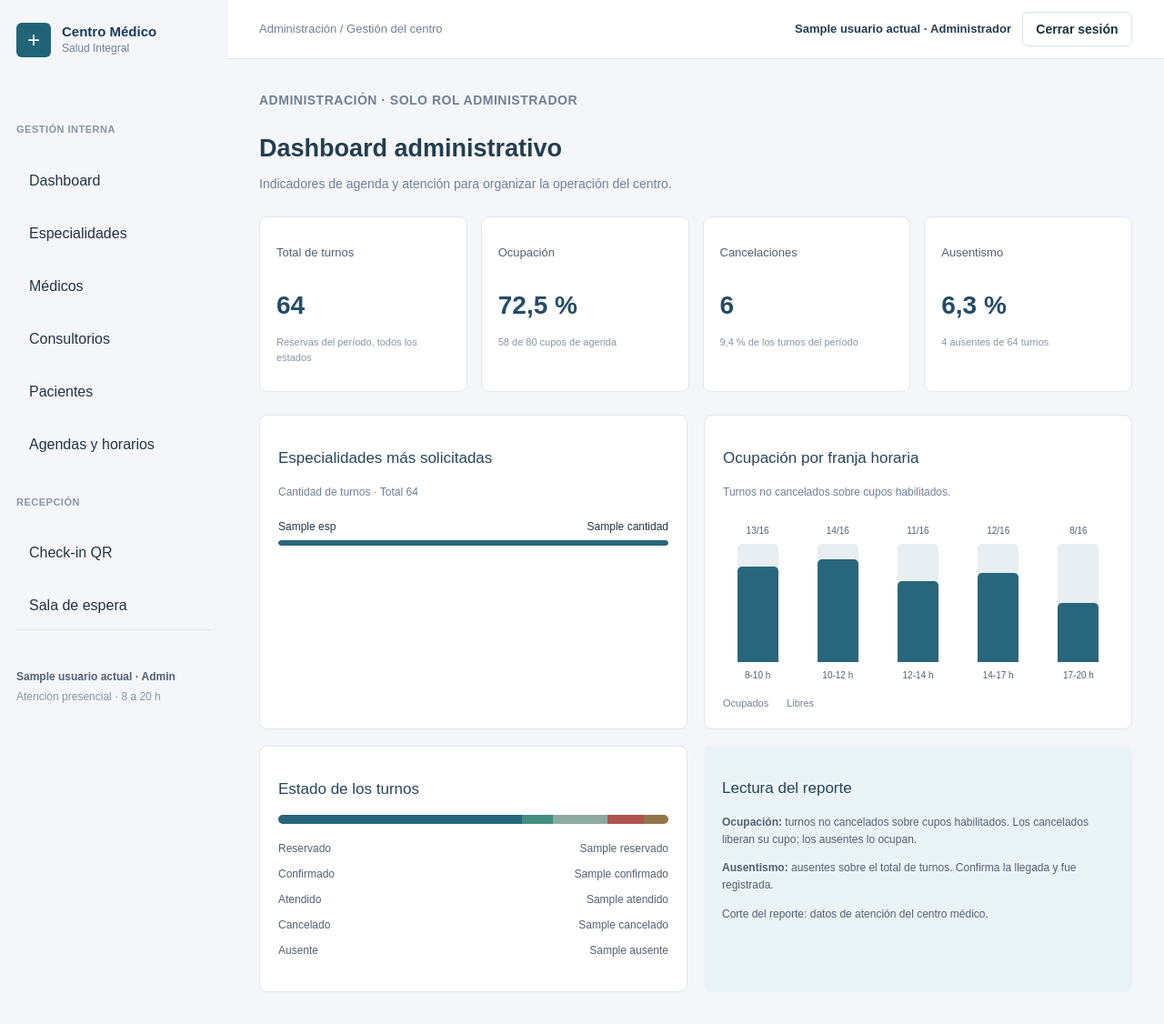
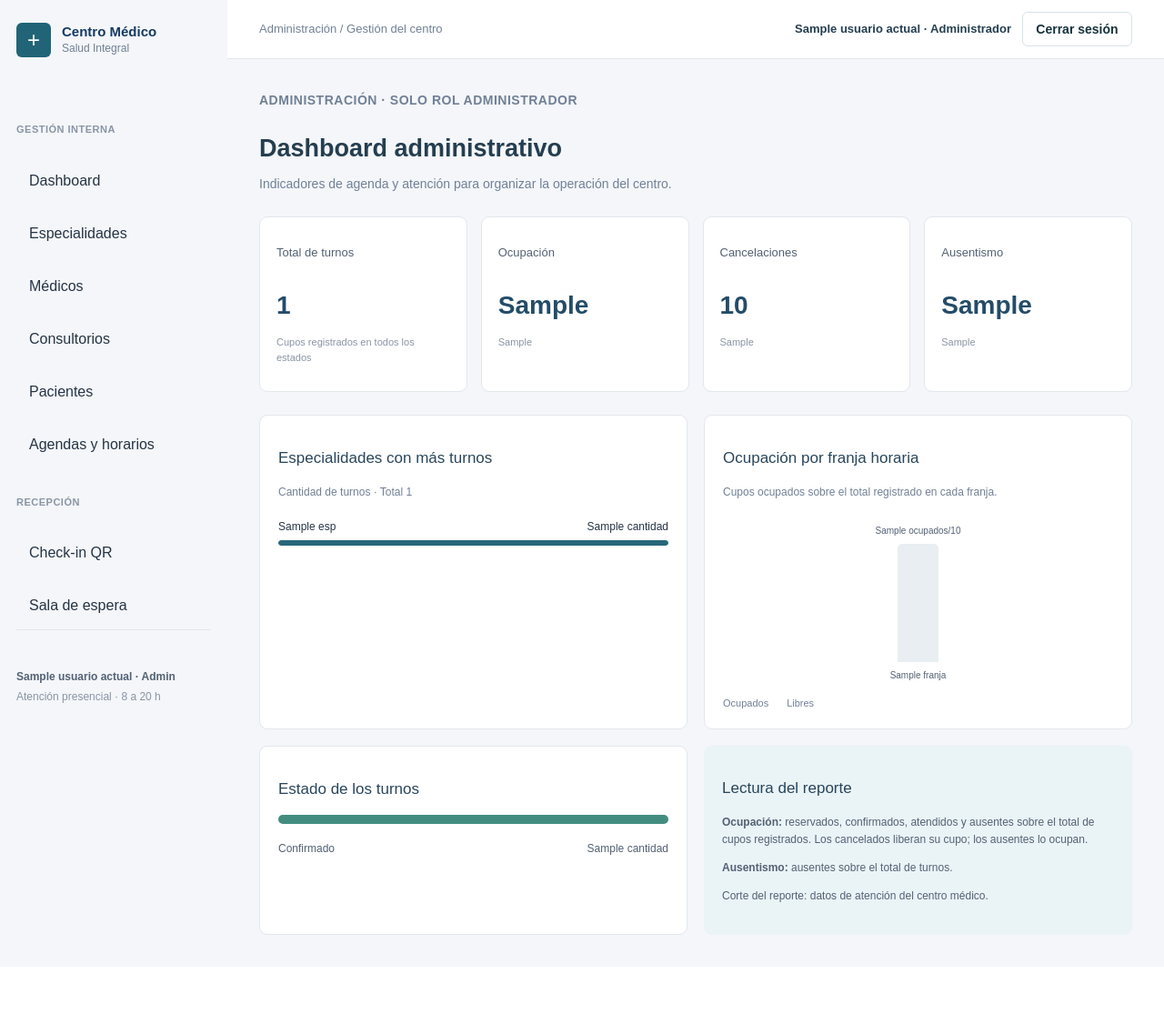
Before and after one commit to Jcasco-Fiuba/centro-medico-salud-integral, a Python web app: template frontend/templates/administracion/dashboard.html in a window 1280 px wide. Shown: the whole page at 91% size. After the commit the page ends 1028 px from the top, so only its background shows below. Run offline with Jinja, Linux system fonts and the light colour scheme; the template is opened without the code that fills it: most values are stand-ins (such as "Sample title", 1, 10 or a date in 2020).

Commit message:
feat: integrar mejoras del dashboard administrativo

```diff
--- a/frontend/static/css/pages/administracion/dashboard.css
+++ b/frontend/static/css/pages/administracion/dashboard.css
@@ -372,6 +372,7 @@
 .barra-horario {
     width: 100%;
     max-width: 45px;
+    height: 130px;
     background-color: #e8eef1;
     border-radius: 5px 5px 0 0;
     position: relative;
@@ -383,36 +384,9 @@
     bottom: 0;
     left: 0;
     width: 100%;
+    height: var(--ocupacion, 0%);
     background-color: #28677b;
     border-radius: 5px 5px 0 0;
-}
-
-.barra-1::before {
-    height: 81%;
-}
-
-.barra-2::before {
-    height: 87%;
-}
-
-.barra-3::before {
-    height: 68%;
-}
-
-.barra-4::before {
-    height: 75%;
-}
-
-.barra-5::before {
-    height: 50%;
-}
-
-.barra-1,
-.barra-2,
-.barra-3,
-.barra-4,
-.barra-5 {
-    height: 130px;
 }
 
 .grafico-leyenda {
@@ -438,28 +412,27 @@
     height: 100%;
 }
 
+.estado-disponible {
+    background-color: #e8eef1;
+}
+
 .estado-reservado {
-    width: 62.5%;
     background-color: #28677b;
 }
 
 .estado-confirmado {
-    width: 7.8%;
     background-color: #438d80;
 }
 
 .estado-atendido {
-    width: 14.1%;
     background-color: #8eaaa0;
 }
 
 .estado-cancelado {
-    width: 9.4%;
     background-color: #ad554e;
 }
 
 .estado-ausente {
-    width: 6.2%;
     background-color: #92764b;
 }
 
--- a/frontend/templates/administracion/dashboard.html
+++ b/frontend/templates/administracion/dashboard.html
@@ -42,26 +42,26 @@
 
                 <article class="indicador">
                     <h2>Total de turnos</h2>
-                    <p class="indicador-valor">{{ metricas.total_turnos if metricas and 'total_turnos' in metricas else 64 }}</p>
-                    <p>Reservas del período, todos los estados</p>
+                    <p class="indicador-valor">{{ metricas.total_turnos }}</p>
+                    <p>Cupos registrados en todos los estados</p>
                 </article>
 
                 <article class="indicador">
                     <h2>Ocupación</h2>
-                    <p class="indicador-valor">{{ metricas.ocupacion_porcentaje if metricas and 'ocupacion_porcentaje' in metricas else '72,5 %' }}</p>
-                    <p>{{ metricas.ocupacion_detalle if metricas and 'ocupacion_detalle' in metricas else '58 de 80 cupos de agenda' }}</p>
+                    <p class="indicador-valor">{{ metricas.ocupacion_porcentaje }}</p>
+                    <p>{{ metricas.ocupacion_detalle }}</p>
                 </article>
 
                 <article class="indicador">
                     <h2>Cancelaciones</h2>
-                    <p class="indicador-valor">{{ metricas.cancelaciones_total if metricas and 'cancelaciones_total' in metricas else 6 }}</p>
-                    <p>{{ metricas.cancelaciones_porcentaje if metricas and 'cancelaciones_porcentaje' in metricas else '9,4 % de los turnos del período' }}</p>
+                    <p class="indicador-valor">{{ metricas.cancelaciones_total }}</p>
+                    <p>{{ metricas.cancelaciones_porcentaje }}</p>
                 </article>
 
                 <article class="indicador">
                     <h2>Ausentismo</h2>
-                    <p class="indicador-valor">{{ metricas.ausentismo_porcentaje if metricas and 'ausentismo_porcentaje' in metricas else '6,3 %' }}</p>
-                    <p>{{ metricas.ausentismo_detalle if metricas and 'ausentismo_detalle' in metricas else '4 ausentes de 64 turnos' }}</p>
+                    <p class="indicador-valor">{{ metricas.ausentismo_porcentaje }}</p>
+                    <p>{{ metricas.ausentismo_detalle }}</p>
                 </article>
 
             </section>
@@ -73,9 +73,9 @@
                 <!-- ESPECIALIDADES -->
                 <article class="panel estadistica-especialidades">
 
-                    <h2>Especialidades más solicitadas</h2>
+                    <h2>Especialidades con más turnos</h2>
 
-                    <p>Cantidad de turnos · Total {{ metricas.total_turnos if metricas and 'total_turnos' in metricas else 64 }}</p>
+                    <p>Cantidad de turnos · Total {{ metricas.total_turnos }}</p>
 
                     {% if metricas and metricas.especialidades %}
                         {% for esp in metricas.especialidades %}
@@ -90,7 +90,7 @@
                         </div>
                         {% endfor %}
                     {% else %}
-                        <p>No hay turnos registrados por especialidad en el período.</p>
+                        <p>No hay turnos registrados por especialidad.</p>
                     {% endif %}
 
                 </article>
@@ -101,39 +101,17 @@
 
                     <h2>Ocupación por franja horaria</h2>
 
-                    <p>Turnos no cancelados sobre cupos habilitados.</p>
+                    <p>Cupos ocupados sobre el total registrado en cada franja.</p>
 
                     <div class="grafico-horarios">
 
+                        {% for franja in metricas.franjas %}
                         <div class="horario">
-                            <span>13/16</span>
-                            <div class="barra-horario barra-1"></div>
-                            <span>8-10 h</span>
+                            <span>{{ franja.ocupados }}/{{ franja.total }}</span>
+                            <div class="barra-horario" style="--ocupacion: {{ franja.porcentaje }}%;"></div>
+                            <span>{{ franja.nombre }}</span>
                         </div>
-
-                        <div class="horario">
-                            <span>14/16</span>
-                            <div class="barra-horario barra-2"></div>
-                            <span>10-12 h</span>
-                        </div>
-
-                        <div class="horario">
-                            <span>11/16</span>
-                            <div class="barra-horario barra-3"></div>
-                            <span>12-14 h</span>
-                        </div>
-
-                        <div class="horario">
-                            <span>12/16</span>
-                            <div class="barra-horario barra-4"></div>
-                            <span>14-17 h</span>
-                        </div>
-
-                        <div class="horario">
-                            <span>8/16</span>
-                            <div class="barra-horario barra-5"></div>
-                            <span>17-20 h</span>
-                        </div>
+                        {% endfor %}
 
                     </div>
 
@@ -150,20 +128,18 @@
 
                     <h2>Estado de los turnos</h2>
 
-                    <div class="barra-estados">
-                        <div class="estado-reservado"></div>
-                        <div class="estado-confirmado"></div>
-                        <div class="estado-atendido"></div>
-                        <div class="estado-cancelado"></div>
-                        <div class="estado-ausente"></div>
+                    {% if metricas.total_turnos %}
+                    <div class="barra-estados" aria-hidden="true">
+                        {% for estado, cantidad in metricas.estados.items() %}
+                        <div class="estado-{{ estado }}" style="width: {{ cantidad / metricas.total_turnos * 100 }}%;"></div>
+                        {% endfor %}
                     </div>
+                    {% endif %}
 
                     <ul class="lista-estados">
-                        <li>Reservado <span>{{ metricas.estados.reservado if metricas and metricas.estados else 40 }}</span></li>
-                        <li>Confirmado <span>{{ metricas.estados.confirmado if metricas and metricas.estados else 5 }}</span></li>
-                        <li>Atendido <span>{{ metricas.estados.atendido if metricas and metricas.estados else 9 }}</span></li>
-                        <li>Cancelado <span>{{ metricas.estados.cancelado if metricas and metricas.estados else 6 }}</span></li>
-                        <li>Ausente <span>{{ metricas.estados.ausente if metricas and metricas.estados else 4 }}</span></li>
+                        {% for estado, cantidad in metricas.estados.items() %}
+                        <li>{{ estado | capitalize }} <span>{{ cantidad }}</span></li>
+                        {% endfor %}
                     </ul>
 
                 </article>
@@ -176,14 +152,13 @@
 
                     <p>
                         <strong>Ocupación:</strong>
-                        turnos no cancelados sobre cupos habilitados.
+                        reservados, confirmados, atendidos y ausentes sobre el total de cupos registrados.
                         Los cancelados liberan su cupo; los ausentes lo ocupan.
                     </p>
 
                     <p>
                         <strong>Ausentismo:</strong>
                         ausentes sobre el total de turnos.
-                        Confirma la llegada y fue registrada.
                     </p>
 
                     <p>
```
Also changed, not shown: frontend/routes/administracion.py (+37 -4 lines).
